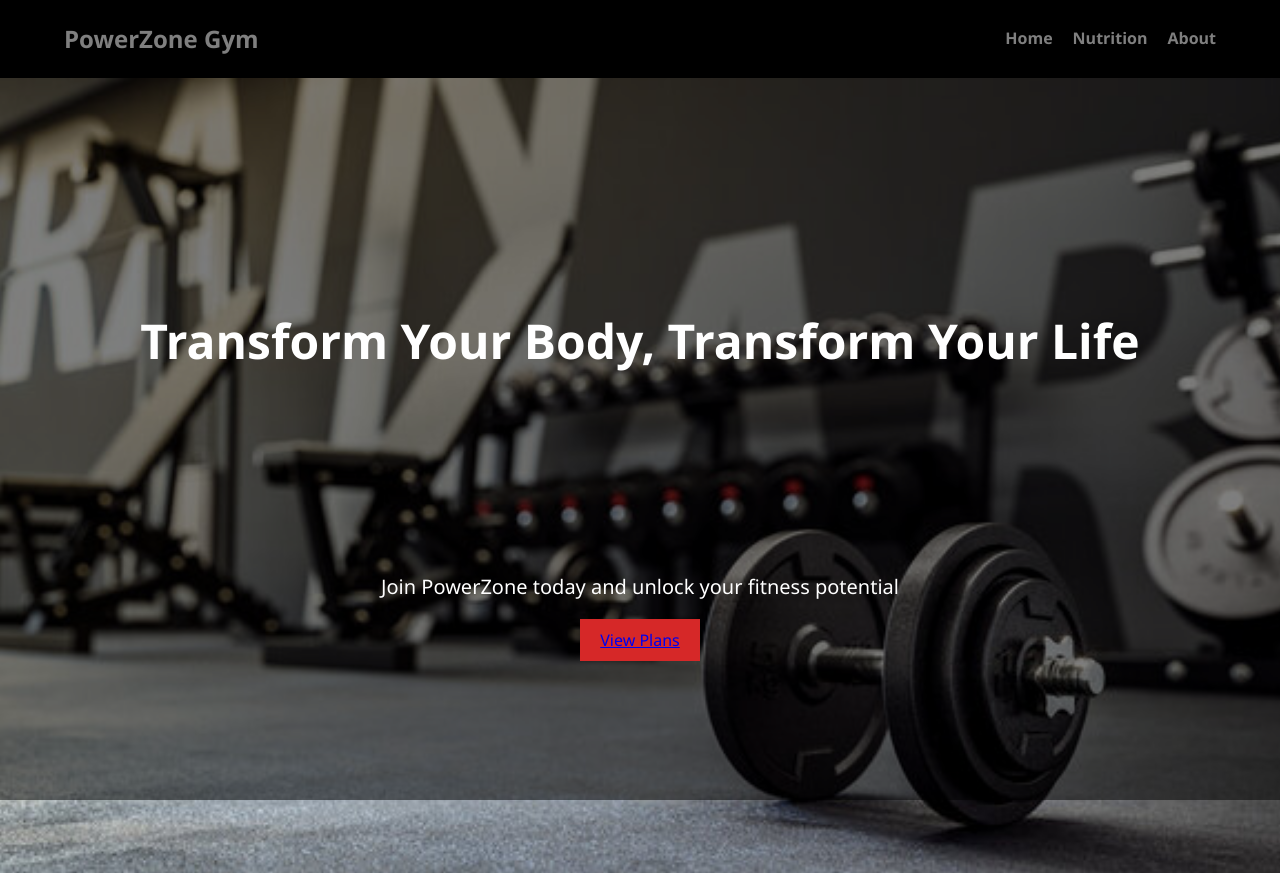
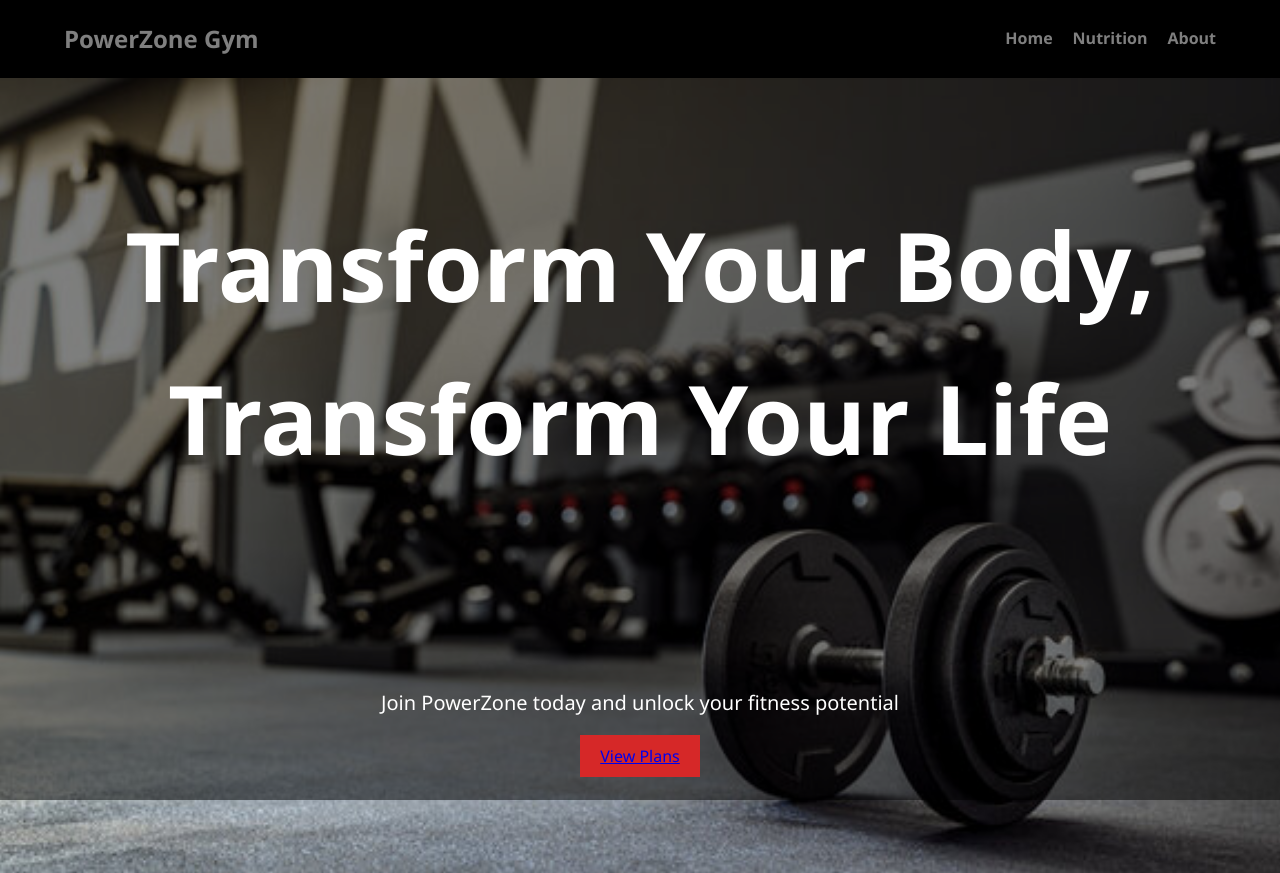
Before and after one commit to Bharath5551/gymmembership, a website: page frontend/index.html in a window 1280 px wide. Shown: the top 873 px of the page. Drawn offline with Linux system fonts and the light colour scheme.

Commit message:
Update style.css

```diff
--- a/frontend/css/style.css
+++ b/frontend/css/style.css
@@ -74,7 +74,7 @@ html {
 }
 
 .hero h2 {
-  font-size: 3rem;
+  font-size: 6rem;
   margin-bottom: 12rem;
 }
 
```
